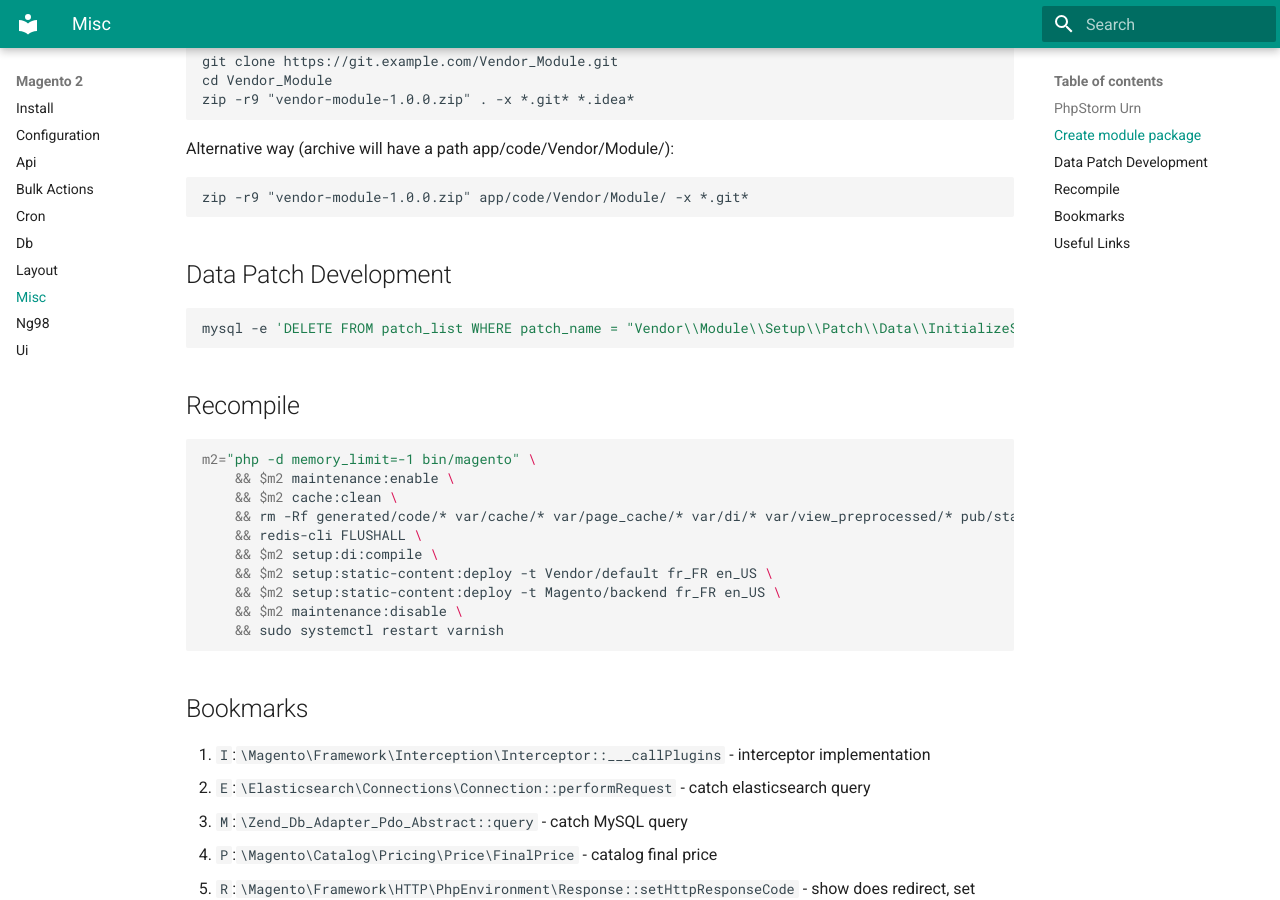
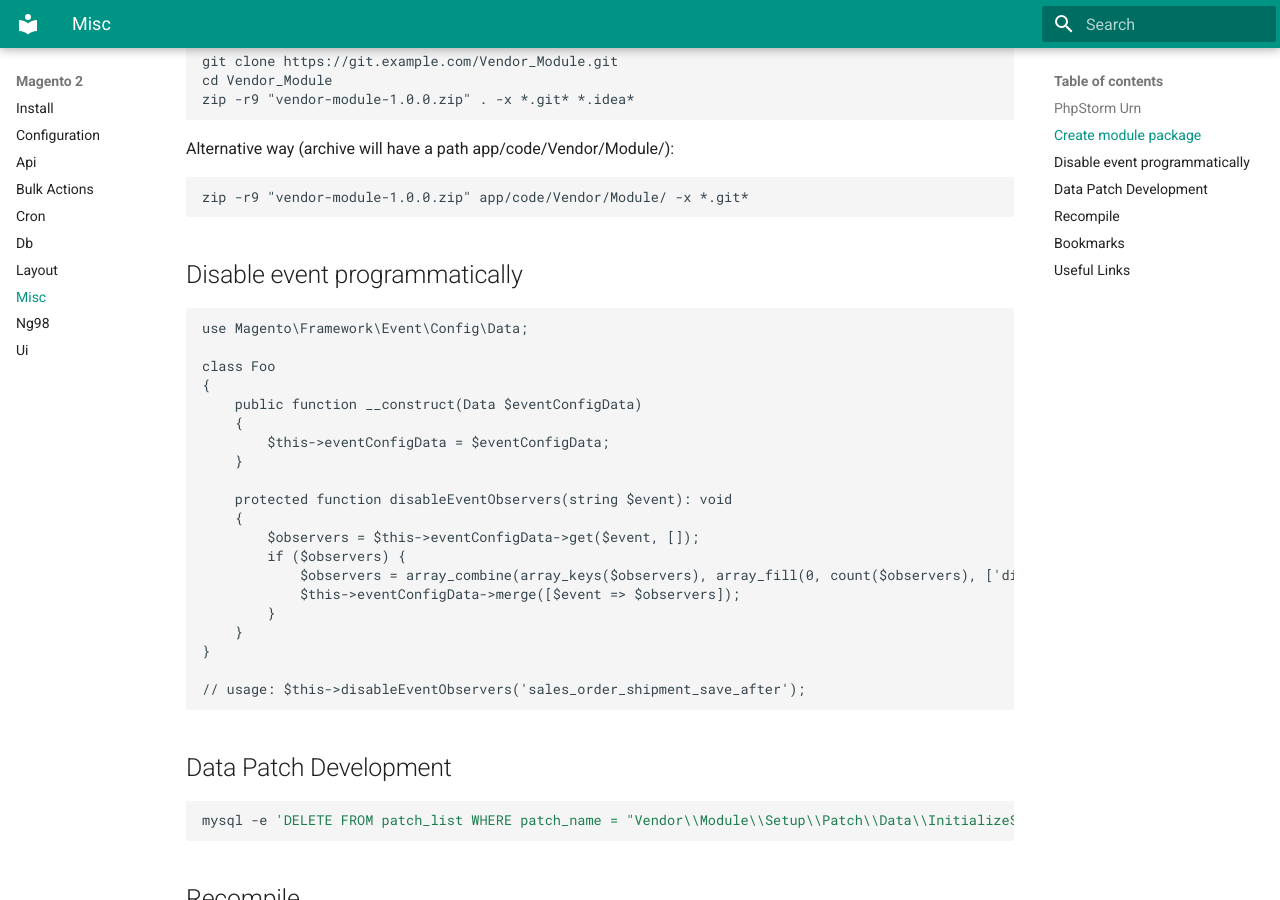
Before and after one commit to yutv/kb, an MkDocs documentation site: the page built from docs/magento-2/misc.md, in a window 1280 px wide and 900 px high, scrolled down 669 px. Built offline with MkDocs 1.6.1 and Material for MkDocs 9.7.7, drawn with Linux system fonts in a browser that asks for light colours.

Commit message:
m2 disable event observer

````diff
--- a/docs/magento-2/misc.md
+++ b/docs/magento-2/misc.md
@@ -23,6 +23,30 @@
 Alternative way (archive will have a path app/code/Vendor/Module/):
 
     zip -r9 "vendor-module-1.0.0.zip" app/code/Vendor/Module/ -x *.git*
+
+## Disable event programmatically
+```php
+use Magento\Framework\Event\Config\Data;
+
+class Foo
+{
+    public function __construct(Data $eventConfigData)
+    {
+        $this->eventConfigData = $eventConfigData;
+    }
+
+    protected function disableEventObservers(string $event): void
+    {
+        $observers = $this->eventConfigData->get($event, []);
+        if ($observers) {
+            $observers = array_combine(array_keys($observers), array_fill(0, count($observers), ['disabled' => true]));
+            $this->eventConfigData->merge([$event => $observers]);
+        }
+    }
+}
+
+// usage: $this->disableEventObservers('sales_order_shipment_save_after');
+```
 
 ## Data Patch Development
 ```bash
````
